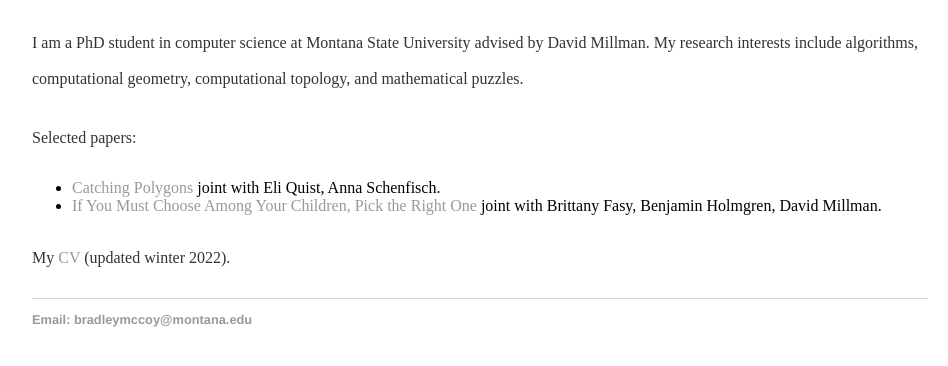
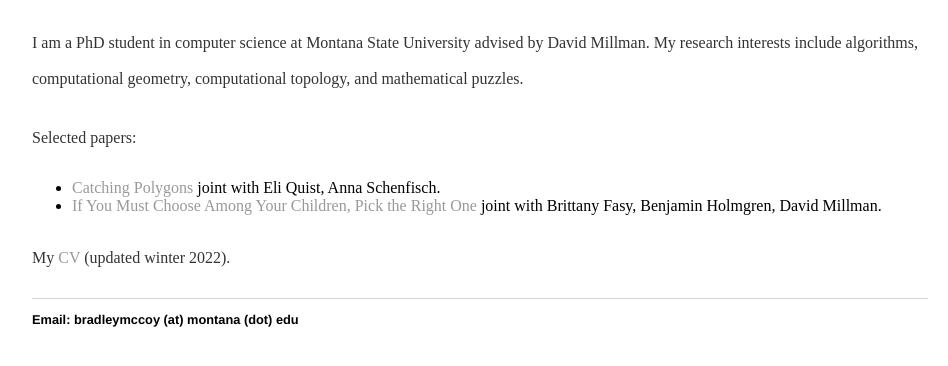
Before and after one commit to Brad-A-M/Brad-A-M.github.io, a Jekyll site: the page built from index.html, in a window 1280 px wide, cut to the strip 421-787 px from the top of the page. Shown: the whole strip, without its empty margins (160-1108 px from the left). Built offline with Jekyll 4.4.1, drawn with Linux system fonts in a browser that asks for light colours.

Commit message:
Update default.html

```diff
--- a/_layouts/default.html
+++ b/_layouts/default.html
@@ -22,7 +22,7 @@
 			</div><!-- /.container -->
 			<footer>
 	    		<ul>
-				<li> <a href="/">Email: bradleymccoy@montana.edu</a></li>
+				Email: bradleymccoy (at) montana (dot) edu
 			</ul>
 			</footer>
 		</body>
```
